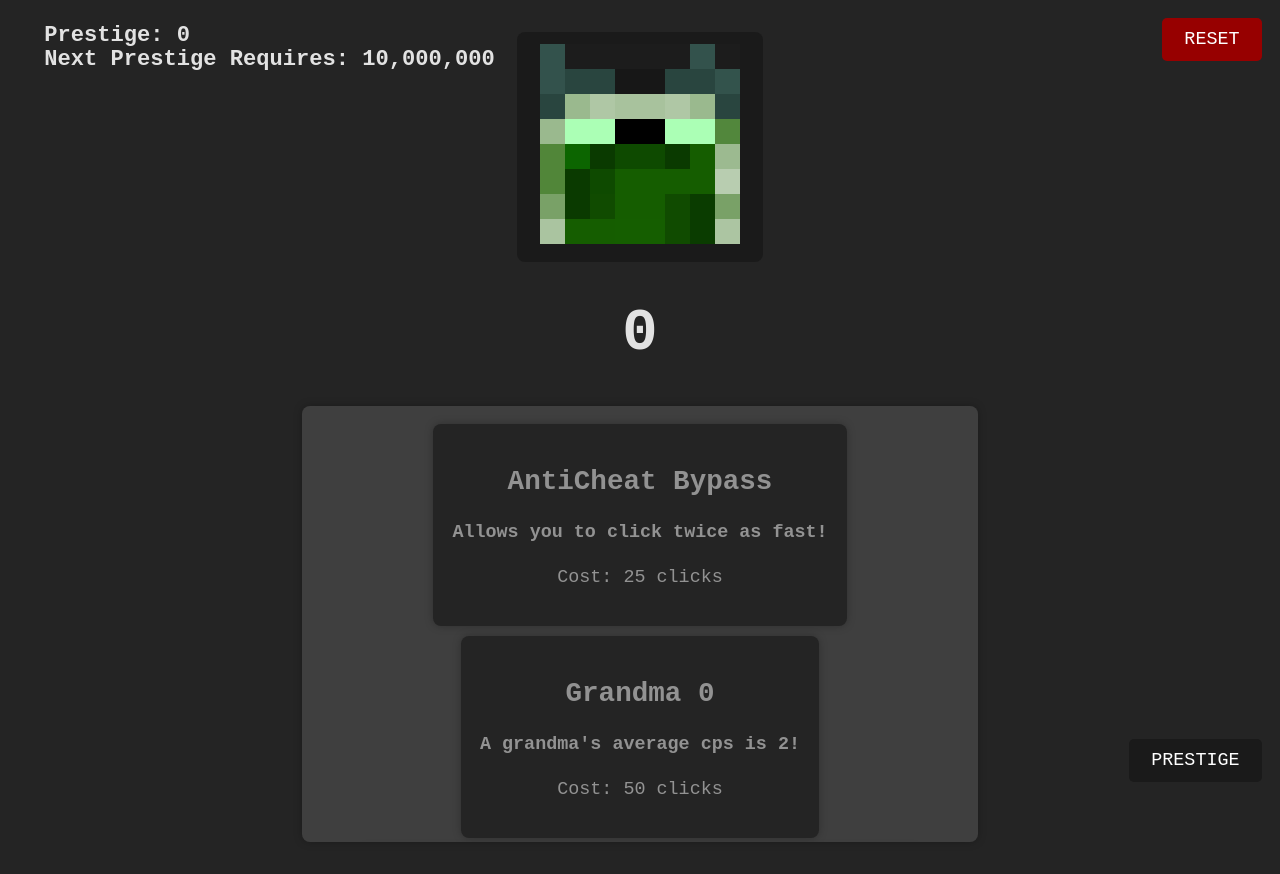
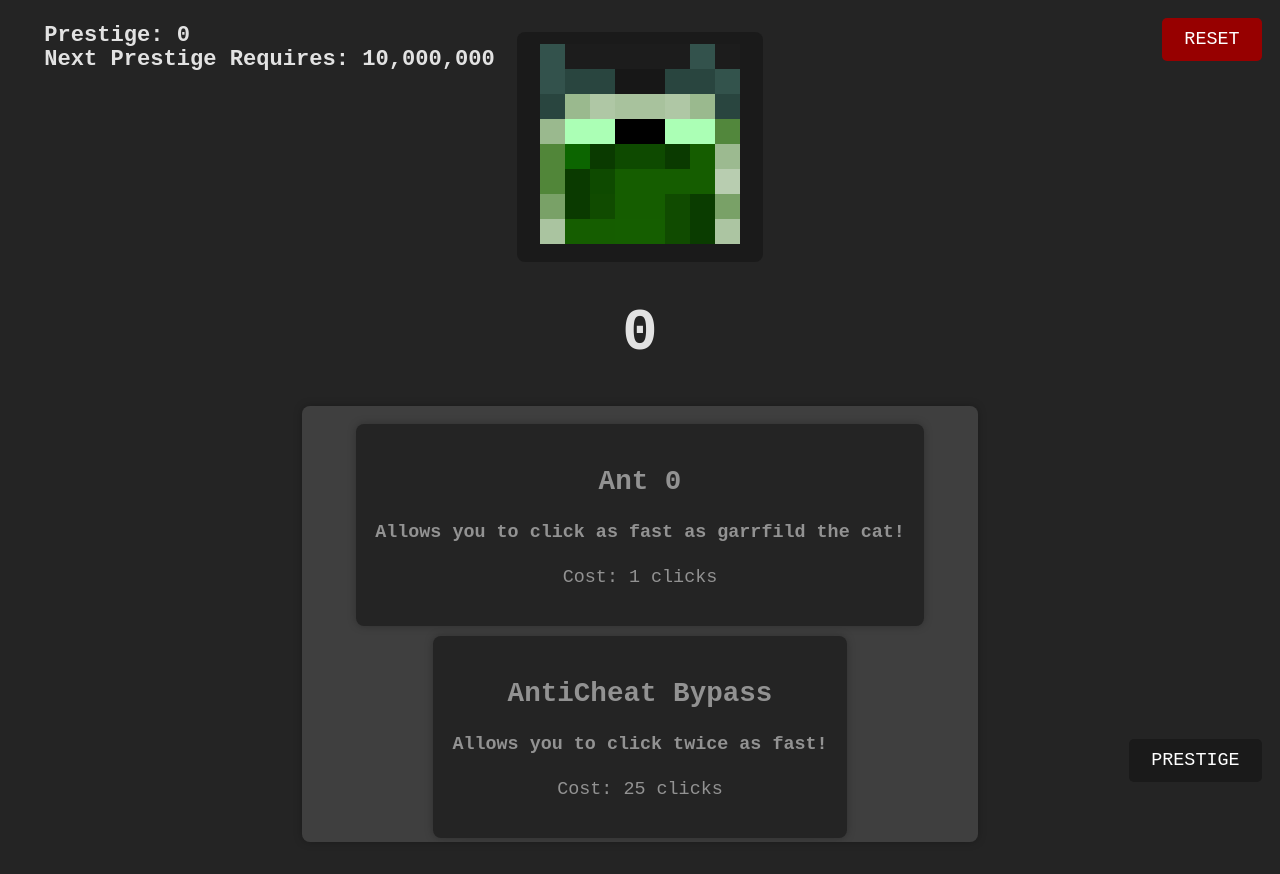
Before and after one commit to AlonHor/JonaClicker, a React (Vite) app: page / in a window 1280 px wide. Built offline with nearby package versions, Linux system fonts and the light colour scheme.

Commit message:
Move Ant to top.

```diff
--- a/src/App.tsx
+++ b/src/App.tsx
@@ -16,6 +16,12 @@ function App() {
   const [prestigeNeeded, setPrestigeNeeded] = useState<number>(10000000)
   const [canPrestige, setCanPrestige] = useState<boolean>(false)
   const [availableUpgrades, setAvailableUpgrades] = useState<Upgrade[]>([
+     {
+      name: 'Ant',
+      description: 'Allows you to click as fast as garrfild the cat!',
+      price: 1,
+      perm: false,
+    },
     {
       name: 'AntiCheat Bypass',
       description: 'Allows you to click twice as fast!',
@@ -85,12 +91,6 @@ function App() {
       description:
         'How did you find him? Anyways, he can click 100,000,000 cps!',
       price: 10000000000,
-      perm: false,
-    },
-    {
-      name: 'Ant',
-      description: 'Allows you to click twiceses as fast!',
-      price: 1,
       perm: false,
     },
   ])
```
